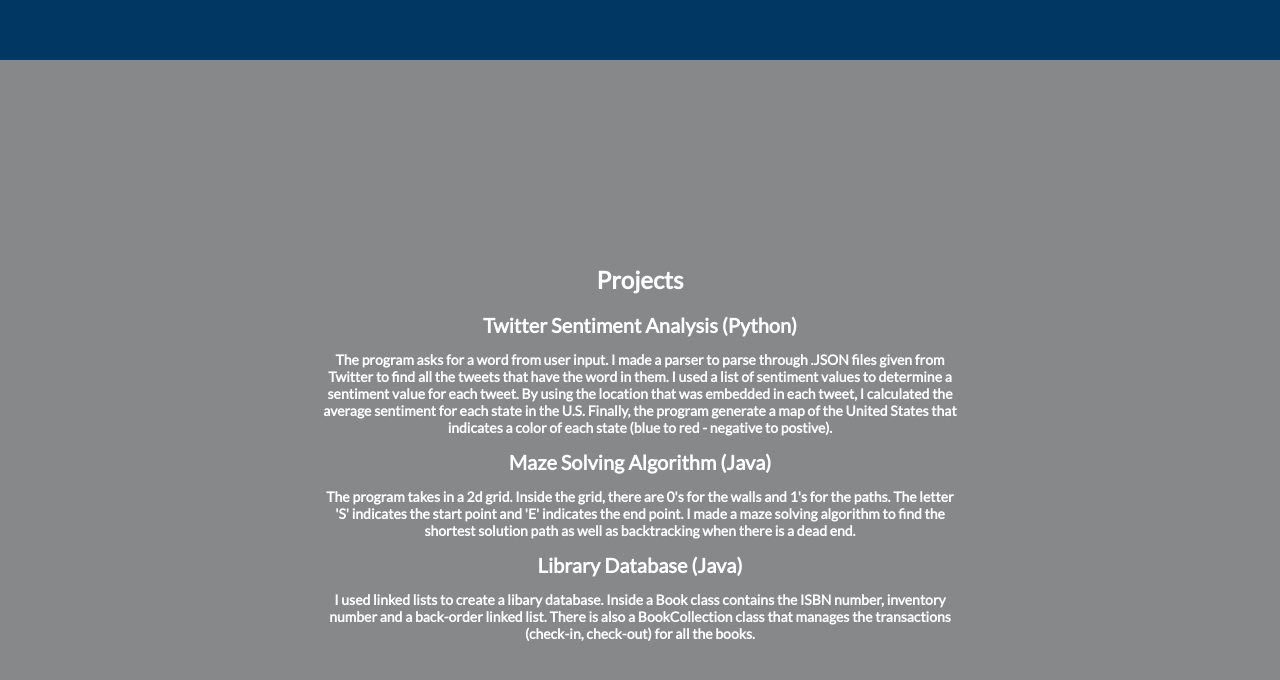
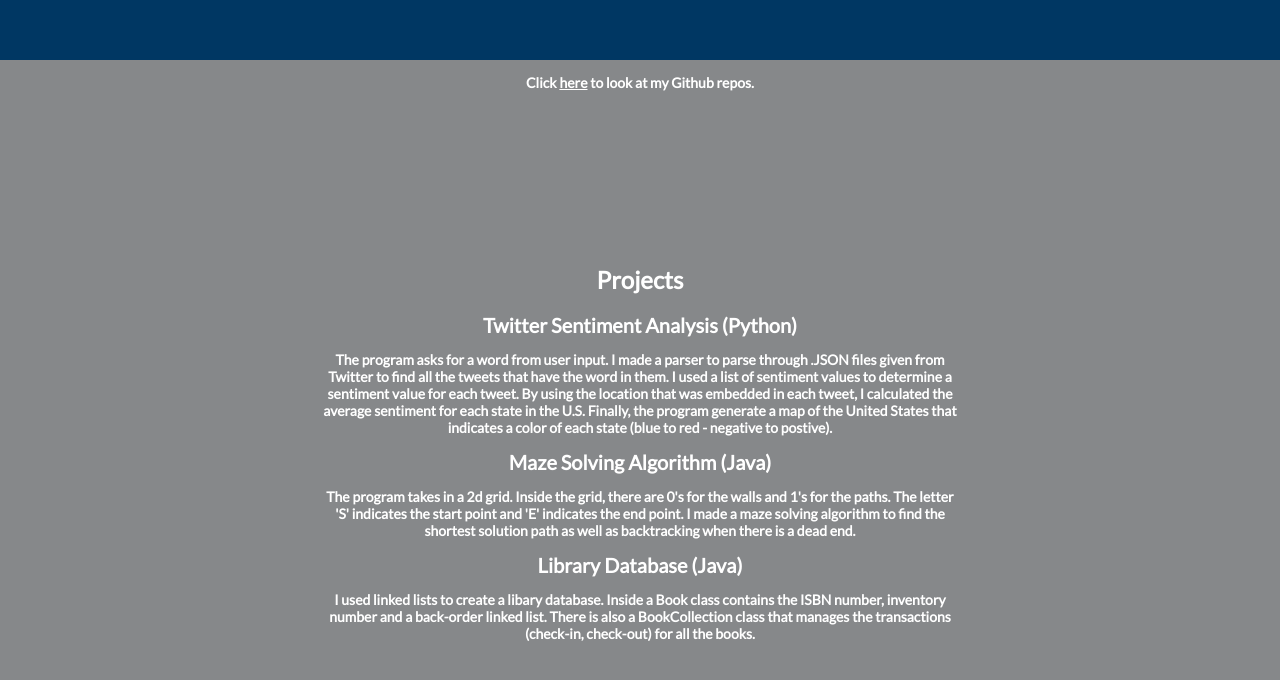
Before and after one commit to duy3101/imdewey.com, a plain HTML site: page index.html in a window 1280 px wide. Shown: the part 1540-2220 px from the top of the page. Drawn offline with Linux system fonts and the light colour scheme.

Commit message:
html/css for imdewey.com

```diff
--- a/index.html
+++ b/index.html
@@ -91,6 +91,7 @@
 
 <div class= "Projects" id = 'Projects'>
 
+    <p>Click <a href = "https://github.com/duy3101?tab=repositories" target= "_blank" class = "resume"> here</a> to look at my Github repos.</p>
 
     <div class = centered>
 
```
